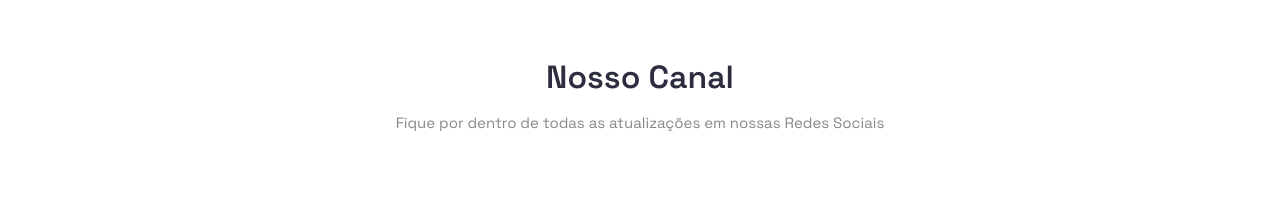
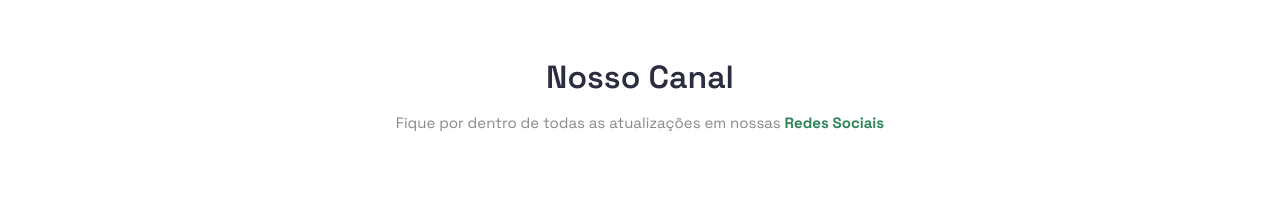
Before and after one commit to elgabrielfreitas/cursos3d, a plain HTML site: page index.html in a window 1280 px wide. Shown: the part 2138-2339 px from the top of the page. Drawn offline with Linux system fonts and the light colour scheme; grey boxes are pictures that could not be loaded; a script that the page names is missing.

Commit message:
highlight Redes Socias

```diff
--- a/index.html
+++ b/index.html
@@ -364,7 +364,7 @@
 			<div class="col-lg-12">
 				<div class="section-title">
 					<h2>Nosso Canal</h2>
-					<p>Fique por dentro de todas as atualizações em nossas Redes Sociais</p>
+					<p>Fique por dentro de todas as atualizações em nossas <span class="highlight-loop-green">Redes Sociais</span></p>
 				</div>
 			</div>
 			<div class="video-youtube">
```
